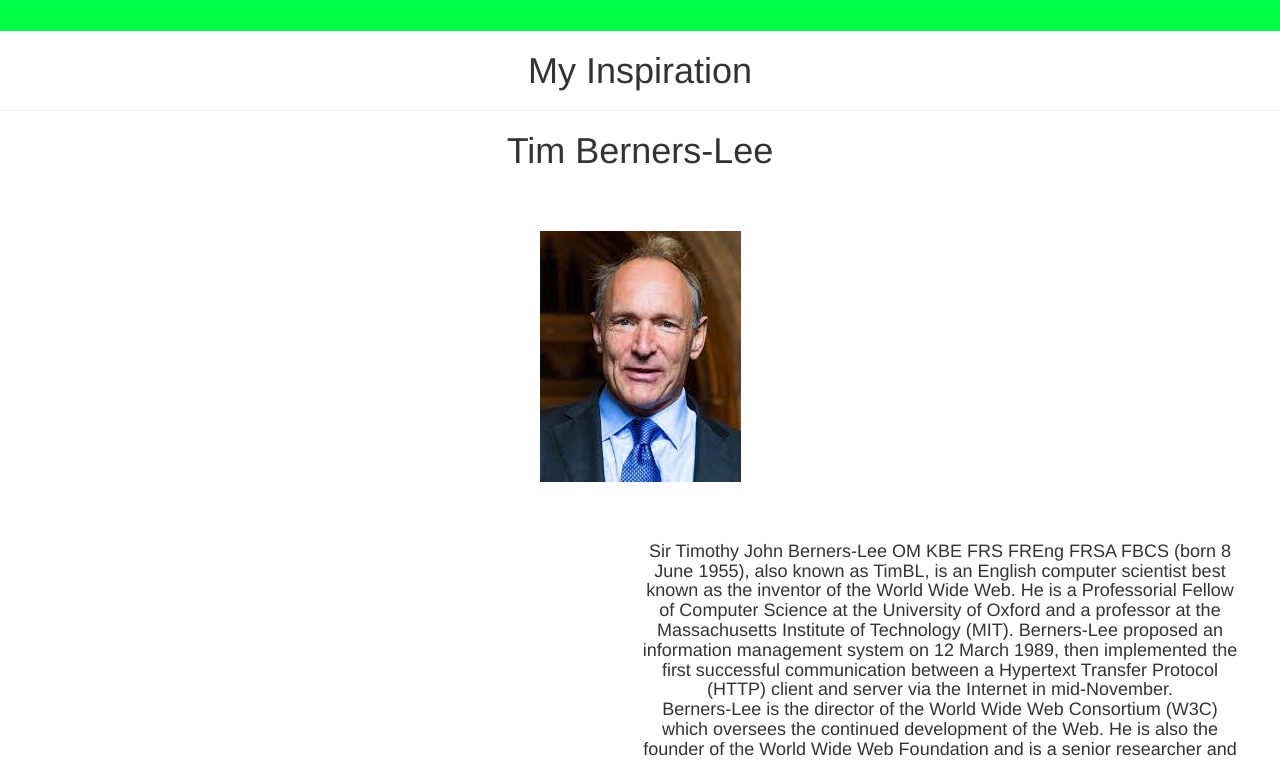
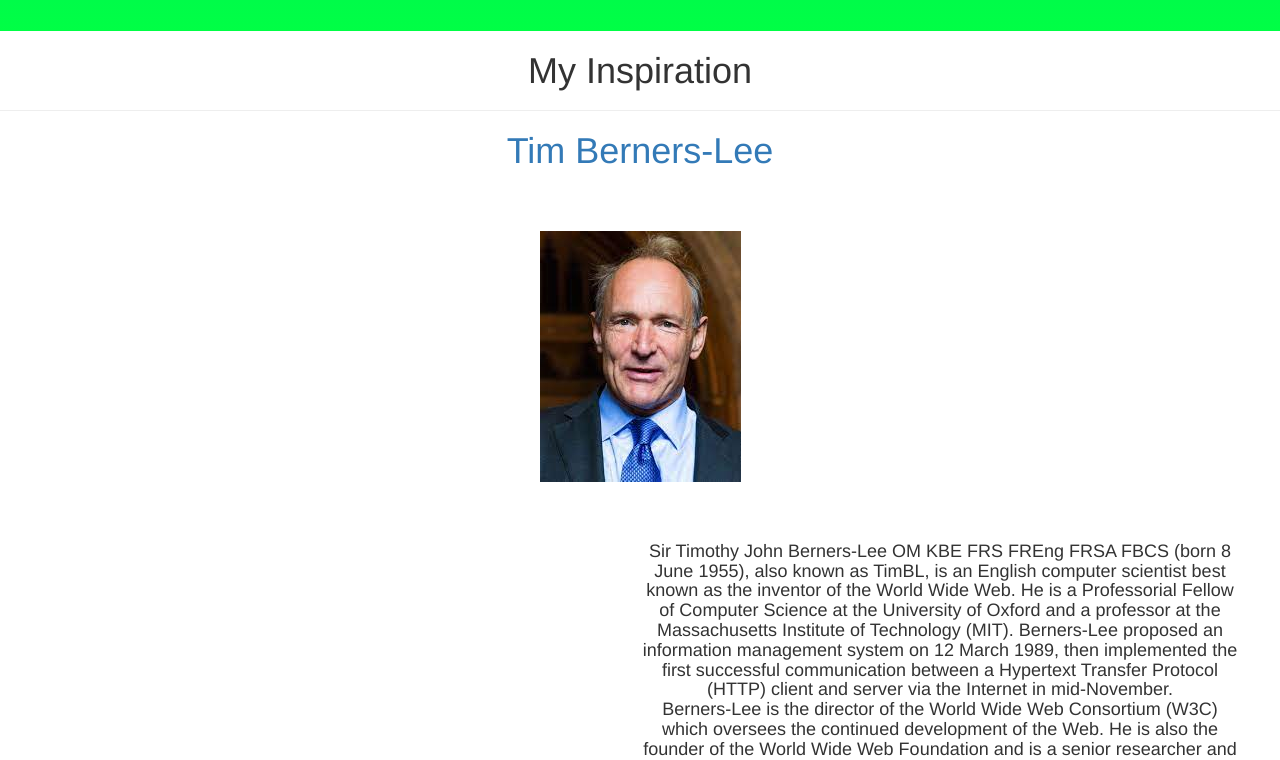
Before and after one commit to Ayush-cloud-8/Project-60-61, a plain HTML site: page index.html in a window 1280 px wide. Shown: the part 2500-3260 px from the top of the page. Drawn offline with nearby package versions, Linux system fonts and the light colour scheme; a web font is replaced by a local one.

Commit message:
Add files via upload

```diff
--- a/index.html
+++ b/index.html
@@ -50,14 +50,18 @@
     <section id="sec4">
         <h1>My Inspiration</h1>
         <hr class="line">
-        <div>
+        <a href="https://en.wikipedia.org/wiki/Tim_Berners-Lee" target="_blank">
+            <div>
             <h1>Tim Berners-Lee</h1>
-            <img id="sir" src="image.jfif">
+
+        </div>
+        </a>
+
+        <img id="sir" src="image.jfif">
             <h4 id="hh">Sir Timothy John Berners-Lee OM KBE FRS FREng FRSA FBCS (born 8 June 1955), also known as TimBL, is an English computer scientist best known as the inventor of the World Wide Web. He is a Professorial Fellow of Computer Science at the University of Oxford and a professor at the Massachusetts Institute of Technology (MIT). Berners-Lee proposed an information management system on 12 March 1989, then implemented the first successful communication between a Hypertext Transfer Protocol (HTTP) client and server via the Internet in mid-November.
 <br>
 Berners-Lee is the director of the World Wide Web Consortium (W3C) which oversees the continued development of the Web. He is also the founder of the World Wide Web Foundation and is a senior researcher and holder of the 3Com founders chair at the MIT Computer Science and Artificial Intelligence Laboratory (CSAIL). He is a director of the Web Science Research Initiative (WSRI) and a member of the advisory board of the MIT Center for Collective Intelligence. In 2011, he was named as a member of the board of trustees of the Ford Foundation. He is a founder and president of the Open Data Institute and is currently an advisor at social network MeWe.
 In 2004, Berners-Lee was knighted by Queen Elizabeth II for his pioneering work. In April 2009, he was elected a Foreign Associate of the National Academy of Sciences. He was named in Time magazine's list of the 100 Most Important People of the 20th century and has received a number of other accolades for his invention. He was honoured as the "Inventor of the World Wide Web" during the 2012 Summer Olympics opening ceremony in which he appeared working with a vintage NeXT Computer at the London Olympic Stadium. He tweeted "This is for everyone" which appeared in LCD lights attached to the chairs of the audience.[23] He received the 2016 Turing Award "for inventing the World Wide Web, the first web browser, and the fundamental protocols and algorithms allowing the Web to scale".</h4>
-        </div>
     </section>
 
     <section id="sec5">
```
